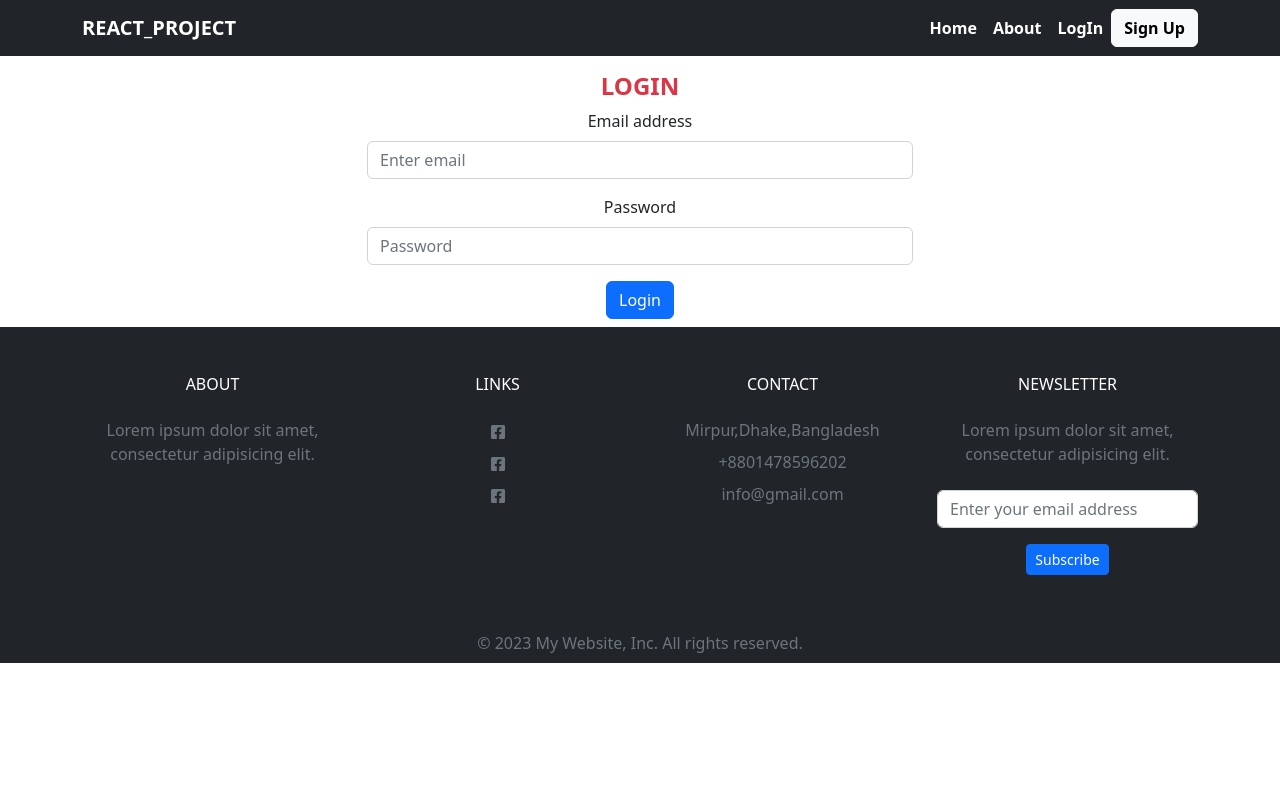
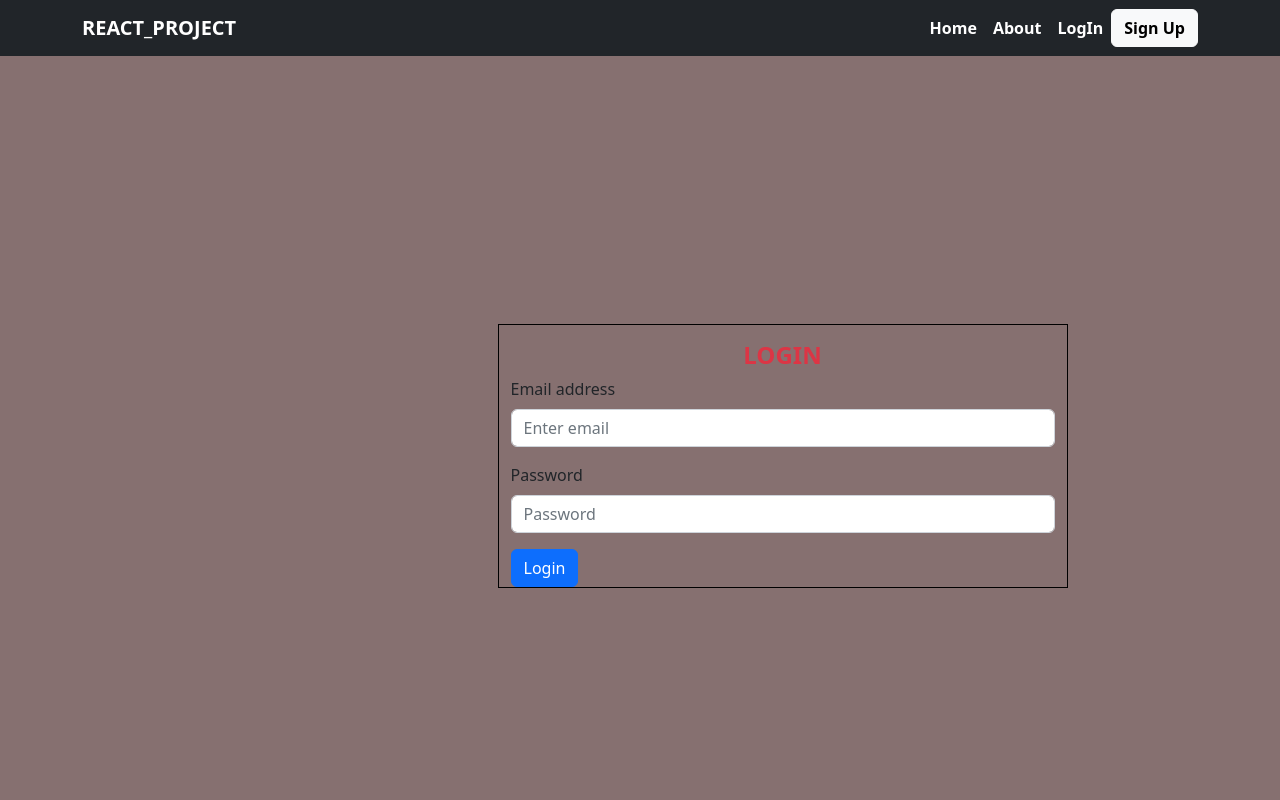
Before and after one commit to ariful-007/firebase-Project, a React (Create React App) app: page /login in a window 1280 px wide. Shown: the top 800 px of the page. Built offline with nearby package versions, Linux system fonts and the light colour scheme.

Commit message:
modified

```diff
--- a/src/App.css
+++ b/src/App.css
@@ -1,38 +1,10 @@
-.App {
-  text-align: center;
+.login_section{
+  display: flex;
+  justify-content: center;
+  align-items: center;
+  height:100vh;
+  margin: auto;
 }
-
-.App-logo {
-  height: 40vmin;
-  pointer-events: none;
-}
-
-@media (prefers-reduced-motion: no-preference) {
-  .App-logo {
-    animation: App-logo-spin infinite 20s linear;
+  .login_section .main{
+    border: 1px solid black;
   }
-}
-
-.App-header {
-  background-color: #282c34;
-  min-height: 100vh;
-  display: flex;
-  flex-direction: column;
-  align-items: center;
-  justify-content: center;
-  font-size: calc(10px + 2vmin);
-  color: white;
-}
-
-.App-link {
-  color: #61dafb;
-}
-
-@keyframes App-logo-spin {
-  from {
-    transform: rotate(0deg);
-  }
-  to {
-    transform: rotate(360deg);
-  }
-}
--- a/src/Components/Home.js
+++ b/src/Components/Home.js
@@ -3,7 +3,7 @@ import React from 'react';
 const Home = () => {
     return (
         <div>
-            <h1>Home</h1>
+            <h1 className=''>Home</h1>
         </div>
     );
 };
--- a/src/Components/Login.js
+++ b/src/Components/Login.js
@@ -37,11 +37,12 @@ const Login = () => {
     return (
       <div>
          <ToastContainer />
-         <h1 className=' text-center text-danger h4 fw-bold mt-3'>LOGIN</h1>
-        <div className="container">
+        <div className="container ">
 
-        <div className="row">
-            <div className="col-lg-6 offset-3">
+        <div className="row login_section ">
+            <div className="col-lg-6 offset-3 main">
+                <div className="inner">
+                <h1 className=' text-center text-danger h4 fw-bold mt-3'>LOGIN</h1>
 
             <Form onSubmit={handleLogin}>
                 <Form.Group className="mb-3" controlId="formBasicEmail">
@@ -60,6 +61,8 @@ const Login = () => {
                     Login
                 </Button>
             </Form>
+                </div>
+
             </div>
         </div>
       </div>
--- a/src/index.css
+++ b/src/index.css
@@ -1,4 +1,5 @@
 body {
+  background: #867070 !important;
   margin: 0;
   font-family: -apple-system, BlinkMacSystemFont, 'Segoe UI', 'Roboto', 'Oxygen',
     'Ubuntu', 'Cantarell', 'Fira Sans', 'Droid Sans', 'Helvetica Neue',
```
